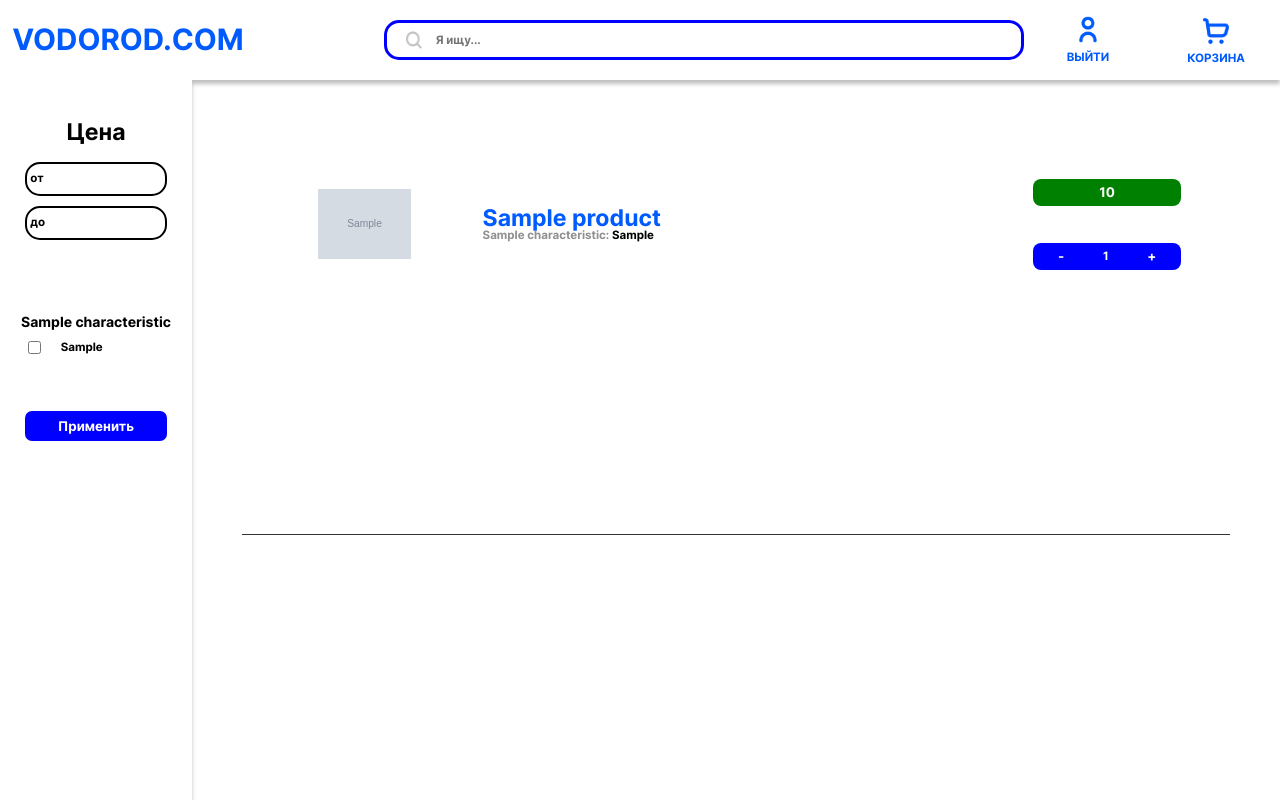
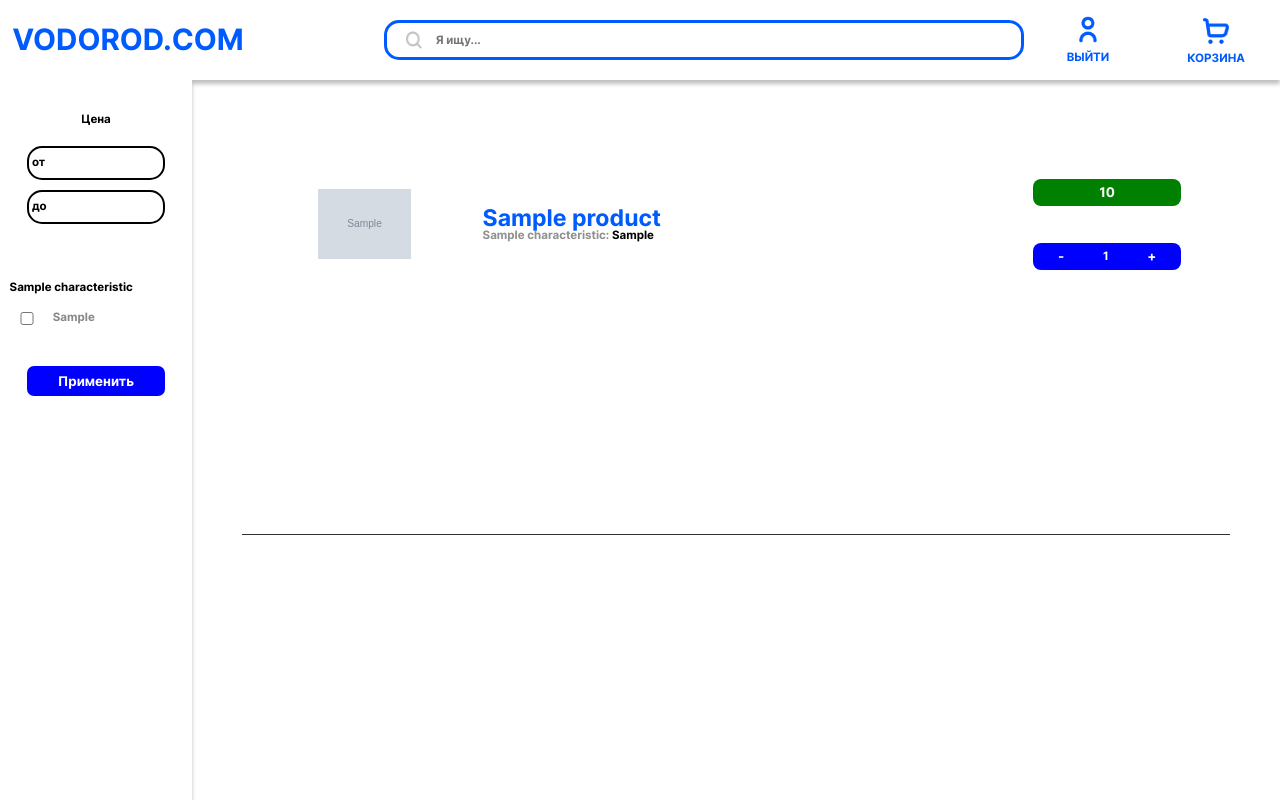
Before and after one commit to lycayan18/Zamkadishi_Marketplace, a Flask app: page /user/1/1 in a window 1280 px wide. Run offline with Flask 3, Linux system fonts and the light colour scheme; a user stored in the database is signed in; tables that the repository leaves empty hold one stand-in row (values such as "Sample post"); grey boxes marked "Sample" are stand-in pictures; parts of the project's set-up code (start-up, migrations or seed data) failed here and were passed over.

Commit message:
yet another fix

```diff
--- a/main.py
+++ b/main.py
@@ -246,6 +246,7 @@ def user_basket_page():
         if '+' in req:
             add_plus_product_to_basket(session, current_user.id, req[2])
     basket = get_user_basket(session, current_user.id)
+    products_history = get_user_history_basket(session, current_user.id)
     cart = {}
     for i in basket:
         cart[i[0]] = i[1]
@@ -254,7 +255,7 @@ def user_basket_page():
     summa = 0
     for i in cart.keys():
         summa += get_product_by_id(session, i).price * cart[i]
-    return render_template("user_basket.html", products=products, basket=basket, char=char, cart=cart, summa=summa)
+    return render_template("user_basket.html", products=products, basket=basket, char=char, cart=cart, summa=summa, products_history=products_history)
 
 
 @app.route("/listoforders")
--- a/static/styles/user.css
+++ b/static/styles/user.css
@@ -20,7 +20,7 @@
 {
     width: 50%;
     height: 50%;
-    border:3px solid blue;
+    border:3px solid #005BFF;
     border-radius: 15px;
     padding: 0px 10px;
 }
@@ -250,7 +250,7 @@ img.b-global_type
 
 .b-left__filter
 {
-    padding: 15% 4%;
+    padding: 10% 5%;
     flex-direction: column;
     justify-content: center;
     height: 25%;
@@ -268,12 +268,13 @@ img.b-global_type
 
 .b-filter__name
 {
-    margin: 7%;
+    margin: 15px 5px;
+    justify-content : flex-start;
 }
 
 .b-filter__checkbox
 {
-    width: 30%;
+    width: 10%;
 }
 
 .b-filter__value
@@ -388,3 +389,8 @@ img.b-global_type
     border-radius: 7px;
     padding: 7px;
 }
+
+.b-filter__filter
+{
+    margin: 3px;
+}
--- a/templates/ipp_global_type.html
+++ b/templates/ipp_global_type.html
@@ -16,7 +16,7 @@
       {% for type in product_types %}
         <a href="/ipp/list/{{ type.id }}" class="b-main__gtype">
           <div class="b-gtype__img">
-            <img class="b-img" style="max-width: 15%;" src="{{ url_for('static', filename='data/' + type.photo) }}">
+            <img class="b-img" style="max-width: 100%;" src="{{ url_for('static', filename='img/' + type.photo) }}">
           </div>
           <p>{{ type.name.upper() }}</p>
         </a>
--- a/templates/ipp_type.html
+++ b/templates/ipp_type.html
@@ -20,7 +20,7 @@
       {% for type in product_types %}
       <a href="/ipp/list/{{ global_type.id }}/{{ type.id }}" class="b-main__type">
         <div class="b-type__img">
-          <img class="b-img" src="{{ url_for('static',filename='data/' + type.photo) }}">
+          <img class="b-img" src="{{ url_for('static',filename='img/' + type.photo) }}">
         </div>
         <p>{{ type.name.upper() }}</p>
       </a>
--- a/templates/main.html
+++ b/templates/main.html
@@ -14,12 +14,12 @@
         <h1 class="blue">VODOROD.COM</h1>
       </a>
       <button onclick="myFunction()" class="left_menu_but blue">≡</button>
-      <div class="b-head__search">
+      <form class="b-head__search" method="post">
         <button class="b-search__button">
           <img src="{{ url_for('static',filename='data/loupe.png') }}" class="b-img">
         </button>
         <input type="text" class="b-search__input" placeholder="Я ищу...">
-      </div>
+      </form>
       {% if current_user.is_authenticated %}
         <a href="/logout" class="b-head__button">
           <img src="{{ url_for('static',filename='data/join.png') }}" class="b-img" style="width: 20%;">
--- a/templates/user_product_list.html
+++ b/templates/user_product_list.html
@@ -47,7 +47,7 @@
       <form id="l" class="b-main__left h-l2">
           <div class="b-left__filter">
             <div class="b-filter__name">
-                <h2>Цена</h2>
+                <p style="font-weight: bold;">Цена</p>
             </div>
               <div class="b-filter__cost">
                 <p>от</p>
@@ -61,12 +61,12 @@
           {% for filter in filters %}
             <div class="b-left__filter">
               <div class="b-filter__name">
-                <h3>{{ filter[0] }}</h3>
+                <p style="margin: 0px;">{{ filter[0] }}</p>
               </div>
               {% for val in filter[1] %}
                 <div class="b-filter__filter">
                   <input class="b-filter__checkbox" type="checkbox" name="{{ filter[2] }}_{{ val }}">
-                  <p class="b-filter__value">{{ val }}</p>
+                  <p style="color: #888888;" class="b-filter__value">{{ val }}</p>
                 </div>
               {% endfor %}
             </div>
```
Also changed, not shown: templates/user_basket.html (+14 -0 lines).
